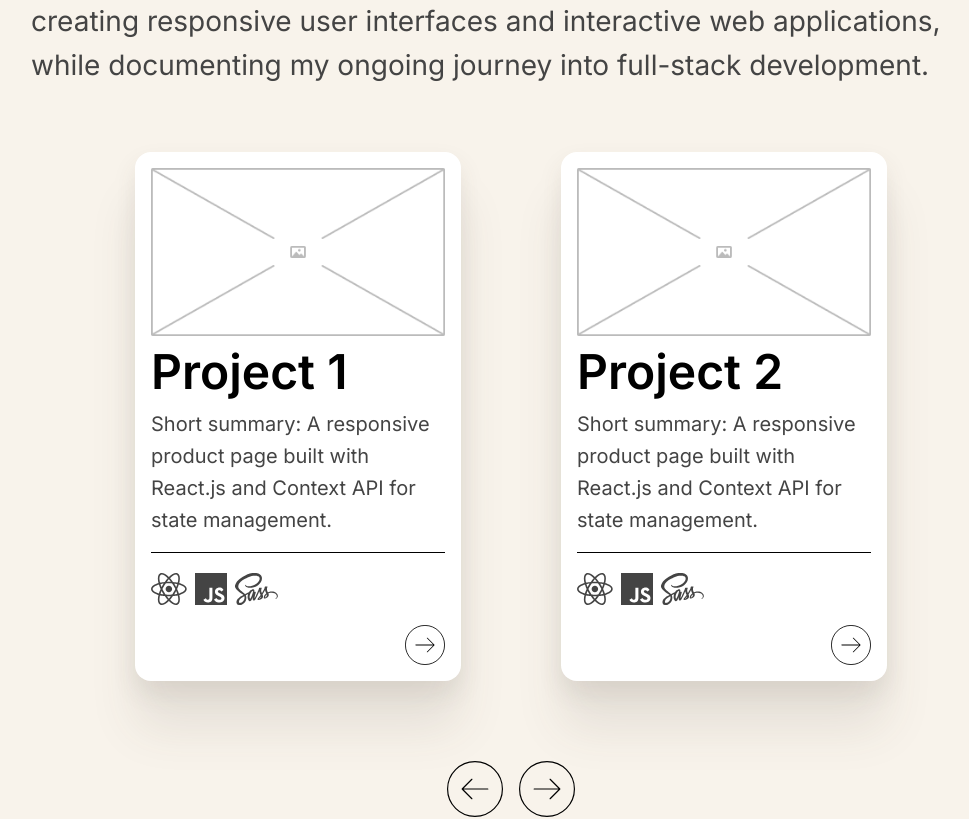
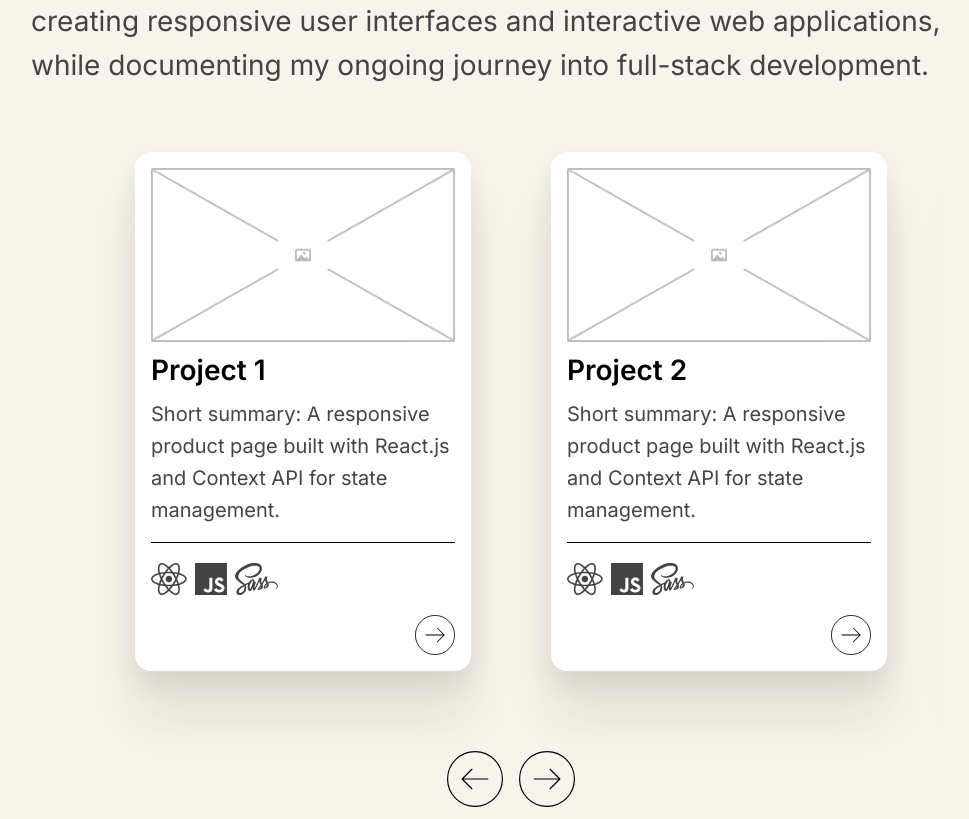
Before and after one commit to eburza/portfolio-emilia-burza, a React (Vite) app: page / in a window 1280 px wide. Shown: the part 3120-3939 px from the top of the page, without its empty margins (129-1098 px from the left). Built offline with nearby package versions, Linux system fonts and the light colour scheme.

Commit message:
Change space between swipe slides in projests component

```diff
--- a/src/components/ProjectListElement.jsx
+++ b/src/components/ProjectListElement.jsx
@@ -5,7 +5,7 @@ export default function ProjectListElement({name, image, imageAlt, summary, tags
     return(
         <div className='project-preview'>
             <img src={image} alt={imageAlt} className='project-preview-img'/>
-            <h2 className='heading-m'>{name}</h2>
+            <h2 className='heading-s'>{name}</h2>
             <p className='text-paragraph-s project-preview-summary'>{summary}</p>
             <ProjectListTechElements
                 projectTgas={tags}
--- a/src/components/Projects.jsx
+++ b/src/components/Projects.jsx
@@ -2,7 +2,7 @@ import ProjectListElement from './ProjectListElement'
 import { projectList } from '../data/projectsList'
 import ArrowButton from '../assets/arrow-button.svg'
 import { Swiper, SwiperSlide } from 'swiper/react'
-import { Navigation, Mousewheel } from 'swiper/modules'
+import { Mousewheel } from 'swiper/modules'
 import 'swiper/css/navigation'
 import 'swiper/css'
 import { useRef } from 'react'
@@ -37,22 +37,19 @@ export default function Projects() {
             <section className='projects-list'>
                 <Swiper
                     ref={swiperRef}
-        modules={[Navigation, Mousewheel]}
-        slidesPerView={3}          // Try fixed value first
-        spaceBetween={30}
+                    modules={[Mousewheel]}
+                    slidesPerView={3}
+                    spaceBetween={0}
                     mousewheel={true}
                     breakpoints={{
-            0: {                   // Start from 0 to catch all cases
+                        0: {
                             slidesPerView: 1,
-                spaceBetween: 10,
                         },
                         768: {
                             slidesPerView: 2,
-                spaceBetween: 20,
                         },
                         1440: {
                             slidesPerView: 3,
-                spaceBetween: 30,
                         }
                     }}
                 >
```
Lines whose indentation alone changed are shown as unchanged.
